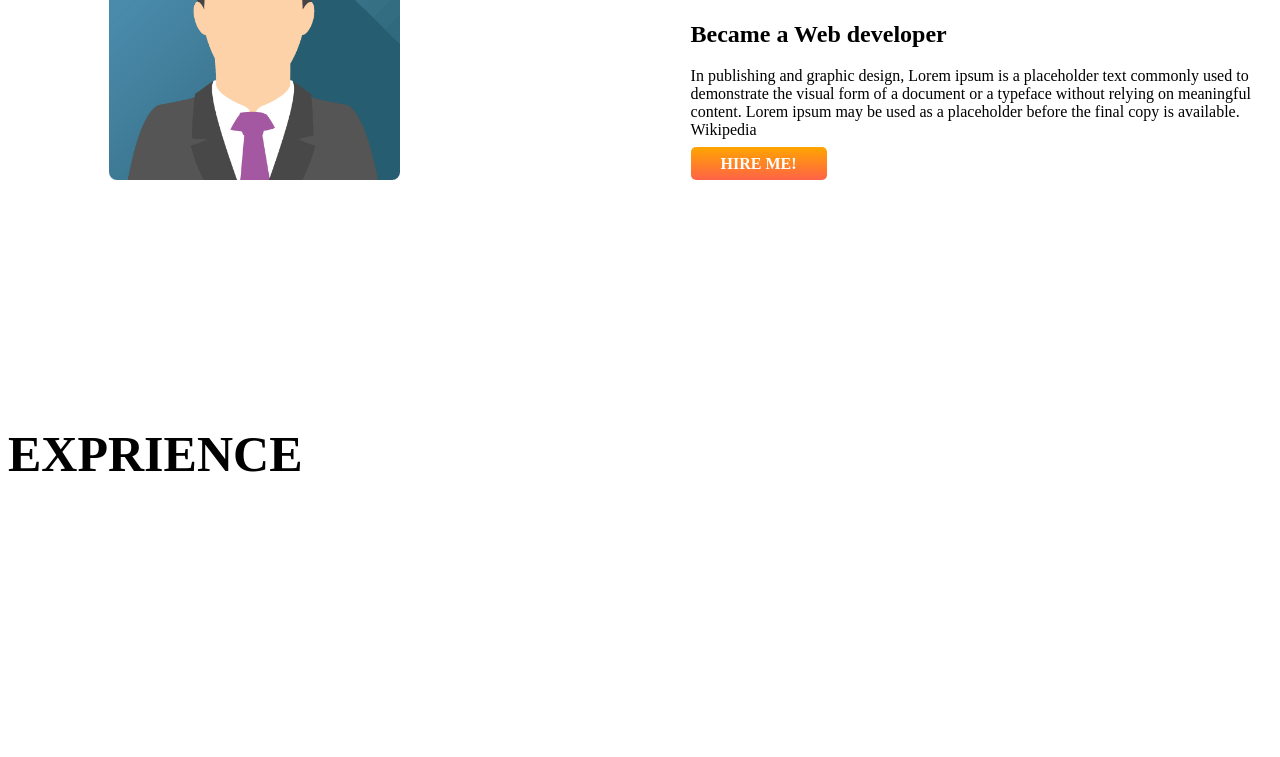
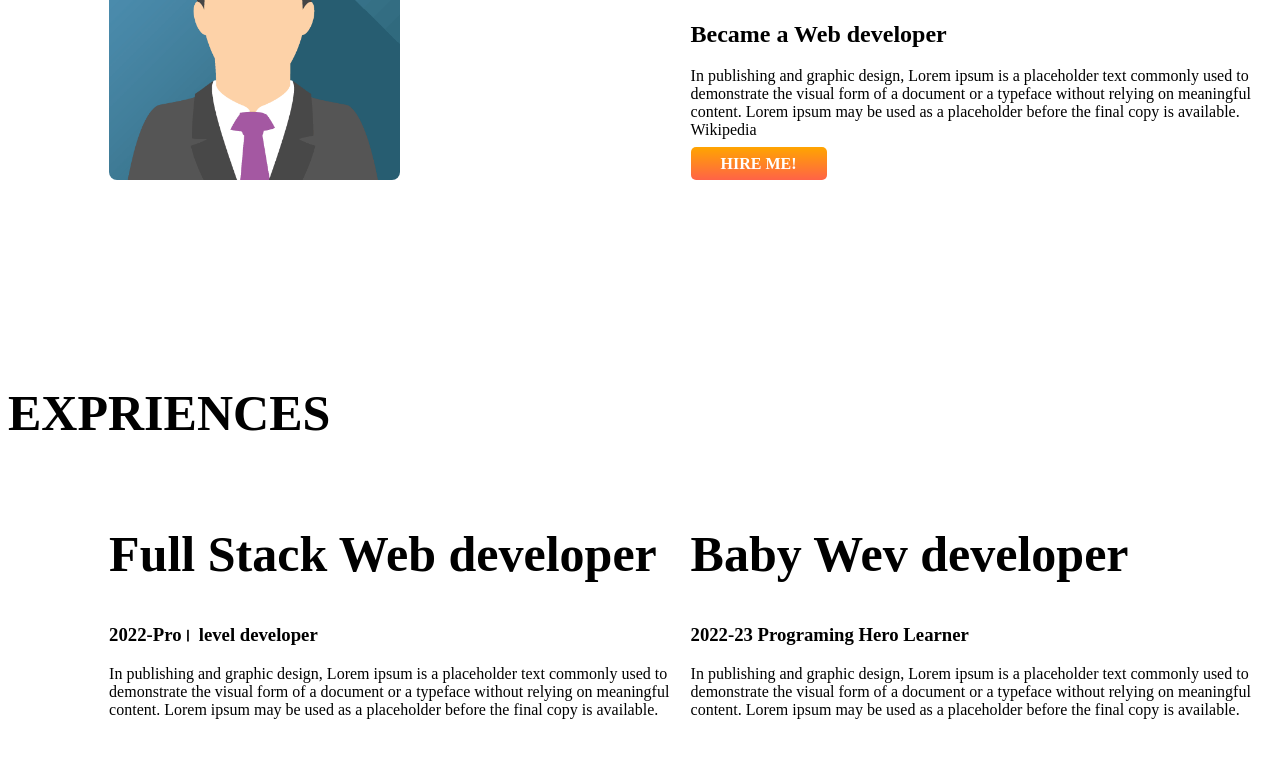
Before and after one commit to HemontoSungoh/Hemon-porfolio.com, a plain HTML site: page index.html in a window 1280 px wide. Shown: the part 675-1432 px from the top of the page. Before the commit the page ends 1400 px from the top, so only its background shows below. Drawn offline with Linux system fonts and the light colour scheme; a web font is replaced by a local one.

Commit message:
3rd section added

```diff
--- a/index.html
+++ b/index.html
@@ -12,7 +12,7 @@
 
 <body>
   <!--------------1st Section----------------->
-  <section>
+  <section class="flexible-container">
     <div class="left_side">
       <h1>Well Come To</h1>
       <h1> <span class="h1_header">Jack Korpi</span> World!</h1>
@@ -30,7 +30,7 @@
     </div>
   </section>
   <!--------------2nd Section----------------->
-  <section class="2nd-section">
+  <section class="2nd-section flexible-container">
     <div class="left_side">
       <img src="img/img_avatar.png" alt="avatar picture">
     </div>
@@ -46,11 +46,27 @@
     </div>
   </section>
   <!--------------3rd Section----------------->
-  <section>
-    <h1>EXPRIENCE</h1>
-    <div>
-      <img src="" alt="">
+  <section class="exprience_area">
+    <h1>EXPRIENCES</h1>
+    <div class="flexible-container">
+      <div class="left_side">
+        <h1>Full Stack Web developer</h1>
+        <h3>2022-Pro। level developer</h3>
+        <p>In publishing and graphic design, Lorem ipsum is a placeholder text commonly used to demonstrate the visual
+          form of a document or a typeface without relying on meaningful content. Lorem ipsum may be used as a
+          placeholder
+          before the final copy is available.</p>
+      </div>
+      <div class="right_side">
+        <h1>Baby Wev developer</h1>
+        <h3>2022-23 Programing Hero Learner</h3>
+        <p>In publishing and graphic design, Lorem ipsum is a placeholder text commonly used to demonstrate the visual
+          form of a document or a typeface without relying on meaningful content. Lorem ipsum may be used as a
+          placeholder
+          before the final copy is available.</p>
+      </div>
     </div>
+
   </section>
 
 </body>
--- a/style.css
+++ b/style.css
@@ -7,7 +7,7 @@ h1{
 .h1_header{
     color:orange;
 }
-section{
+.flexible-container{
     display: flex;
     margin-bottom: 200px;
 }
```
